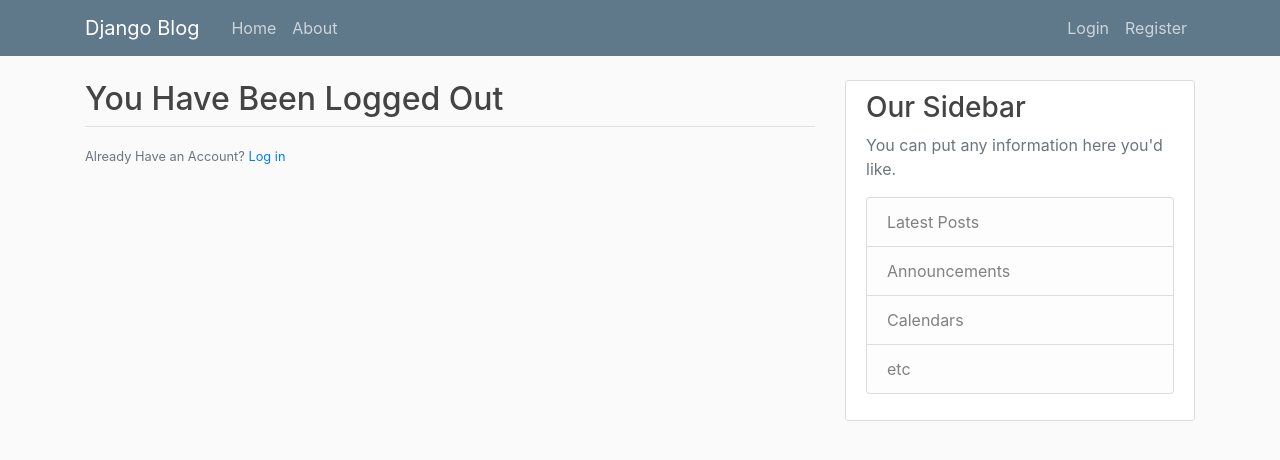
After one commit to remre/django_project, a Django app: page /logout/ in a window 1280 px wide. The commit adds this page. Shown: the top 460 px of the page. Run offline with Django 3.2, Linux system fonts and the light colour scheme.

Commit message:
newverions

```diff
--- a/blog/templates/blog/base.html
+++ b/blog/templates/blog/base.html
@@ -46,8 +46,15 @@
               </div>
               <!-- Navbar Right Side -->
               <div class="navbar-nav">
-                <a class="nav-item nav-link" href="#">Login</a>
-                <a class="nav-item nav-link" href="#">Register</a>
+
+                {% if user.is_authenticated %}
+                  <a class="nav-item nav-link" href="{% url 'logout' %}">Logout</a>
+                  <a class="nav-item nav-link" href="{% url 'profile' %}">Profile</a>
+
+                {% else %}
+                  <a class="nav-item nav-link" href="{% url 'login' %}">Login</a>
+                  <a class="nav-item nav-link" href="{% url 'register' %}">Register</a>
+                {% endif %}
               </div>
             </div>
           </div>
--- a/django_project/settings.py
+++ b/django_project/settings.py
@@ -128,3 +128,7 @@ STATIC_URL = '/static/'
 DEFAULT_AUTO_FIELD = 'django.db.models.BigAutoField'
 
 CRISPY_TEMPLATE_PACK = 'bootstrap4' #u can check to crispy page
+
+LOGIN_REDIRECT_URL = 'blog-home'
+
+LOGIN_URL = 'login'
--- a/django_project/urls.py
+++ b/django_project/urls.py
@@ -24,5 +24,6 @@ urlpatterns = [
     path('', include('blog.urls')),  #root loc of admin page
     path('register/', user_views.register, name='register'),
     path('login/', auth_views.LoginView.as_view(template_name='users/login.html'), name='login'),
-    path('logout/', auth_views.LogoutView.as_view(template_name='users/logout.html'), name='logout')
+    path('logout/', auth_views.LogoutView.as_view(template_name='users/logout.html'), name='logout'),
+    path('profile/', user_views.profile, name='profile'),
 ]
--- /dev/null
+++ b/users/templates/users/logout.html
@@ -0,0 +1,11 @@
+{% extends "blog/base.html" %}
+
+{% block content %}
+            <h2>You Have Been Logged Out</h2>
+            <div class='border-top pt-3'>
+                <small class='text-muted'>
+                    Already Have an Account? <a href= "{% url 'login' %}"> Log in</a>
+                </small>
+            </div>
+
+{% endblock content %}
--- /dev/null
+++ b/users/templates/users/profile.html
@@ -0,0 +1,5 @@
+{% extends "blog/base.html" %}
+{% load crispy_forms_tags %}
+{% block content %}
+    <h1>{{ user.username }}</h1>
+{% endblock content %}
```
Also changed, not shown: db.sqlite3.
